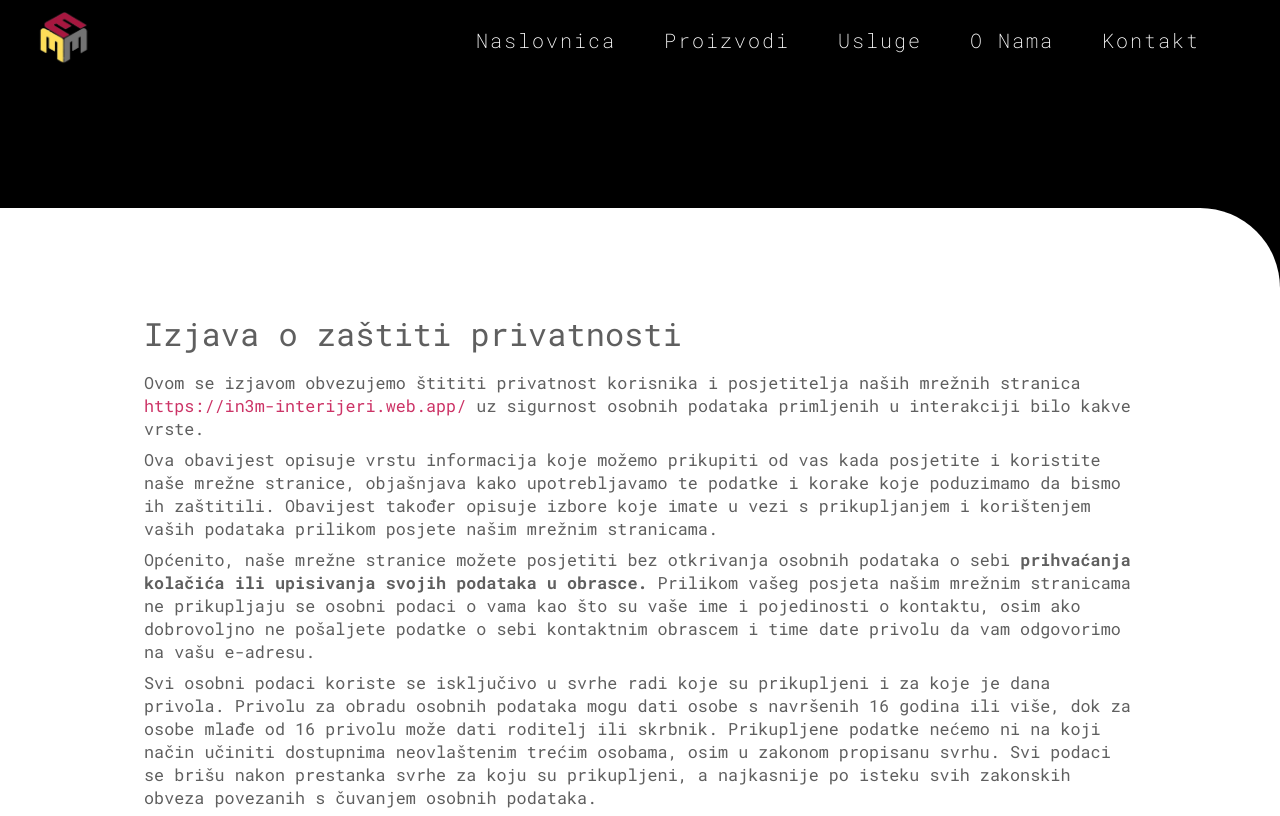
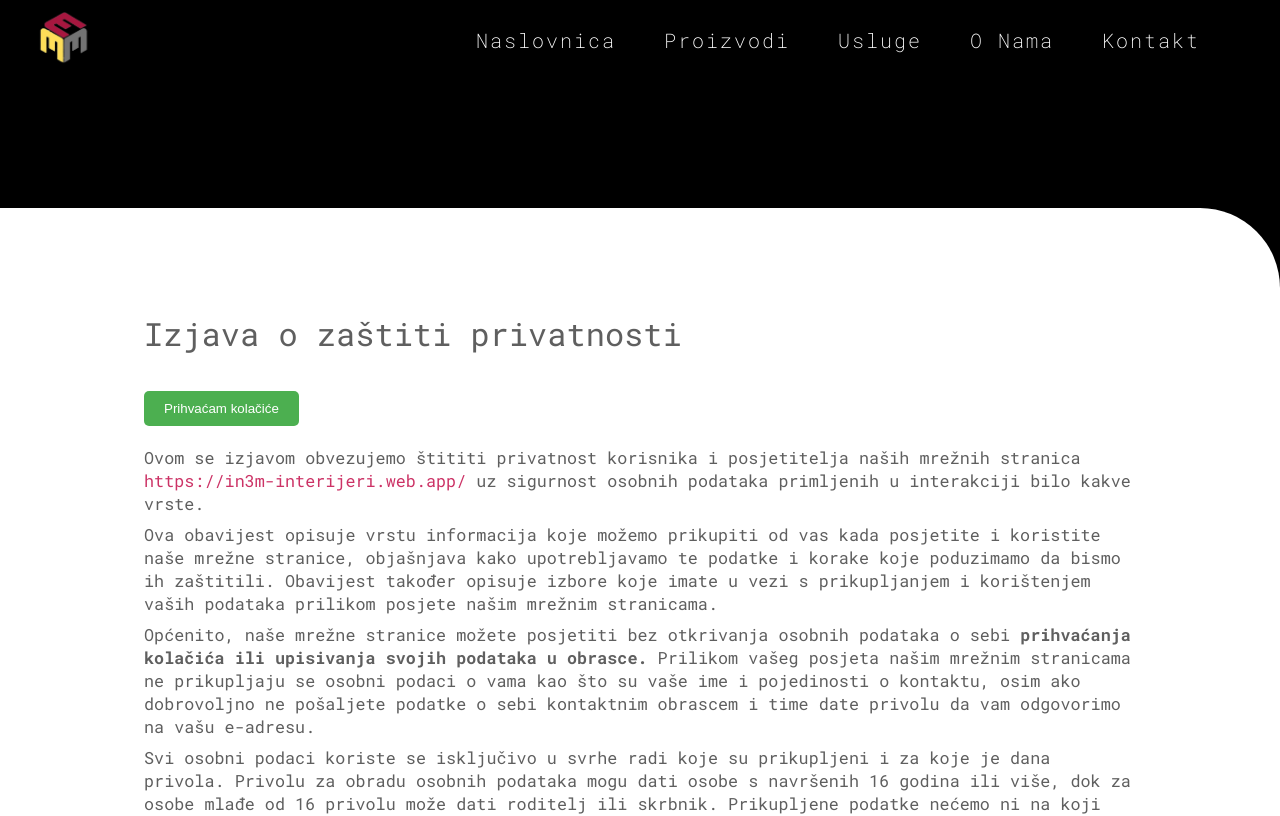
Before and after one commit to AlenZguric/in-3minterijeri, a React (Create React App) app: page /politika-privatnosti in a window 1280 px wide. Shown: the top 816 px of the page. Built offline with nearby package versions, Linux system fonts and the light colour scheme; a web font is replaced by a local one.

Commit message:
"Added cookie acceptance functionality to PrivacyPolicyPage"

```diff
--- a/src/pages/PrivacyPolicyPage.jsx
+++ b/src/pages/PrivacyPolicyPage.jsx
@@ -1,9 +1,12 @@
 import React from "react";
 import { Helmet } from "react-helmet";
+import { useCookies } from '../contexts/CookieContekst';
 
 import "../styles/pages/PrivacyPolicyPage.css";
 
 const PrivacyPolicyPage = () => {
+  const { cookiesAccepted, acceptCookies } = useCookies();
+
   return (
     <div className="privacy-Policy-Page">
       <Helmet>
@@ -13,6 +16,13 @@ const PrivacyPolicyPage = () => {
       <main className="main-privacy-Policy-Page">
         <div className="main-privacy-Policy-Page-title">
           <h2>Izjava o zaštiti privatnosti</h2>
+          {!cookiesAccepted && (
+        <div style={styles.buttonContainer}>
+          <button style={styles.acceptButton} onClick={acceptCookies}>
+            Prihvaćam kolačiće
+          </button>
+        </div>
+      )}
           <p>
             Ovom se izjavom obvezujemo štititi privatnost korisnika i
             posjetitelja naših mrežnih stranica <a href="http://https://in3m-interijeri.web.app/">https://in3m-interijeri.web.app/</a> uz
@@ -368,5 +378,20 @@ const PrivacyPolicyPage = () => {
     </div>
   );
 };
-
+const styles = {
+  buttonContainer: {
+    marginTop: '20px',
+    marginBottom: '20px',
+    display: 'flex',
+    justifyContent: 'start',
+  },
+  acceptButton: {
+    backgroundColor: '#4CAF50',
+    color: 'white',
+    border: 'none',
+    padding: '10px 20px',
+    cursor: 'pointer',
+    borderRadius: '5px',
+  },
+};
 export default PrivacyPolicyPage;
```
